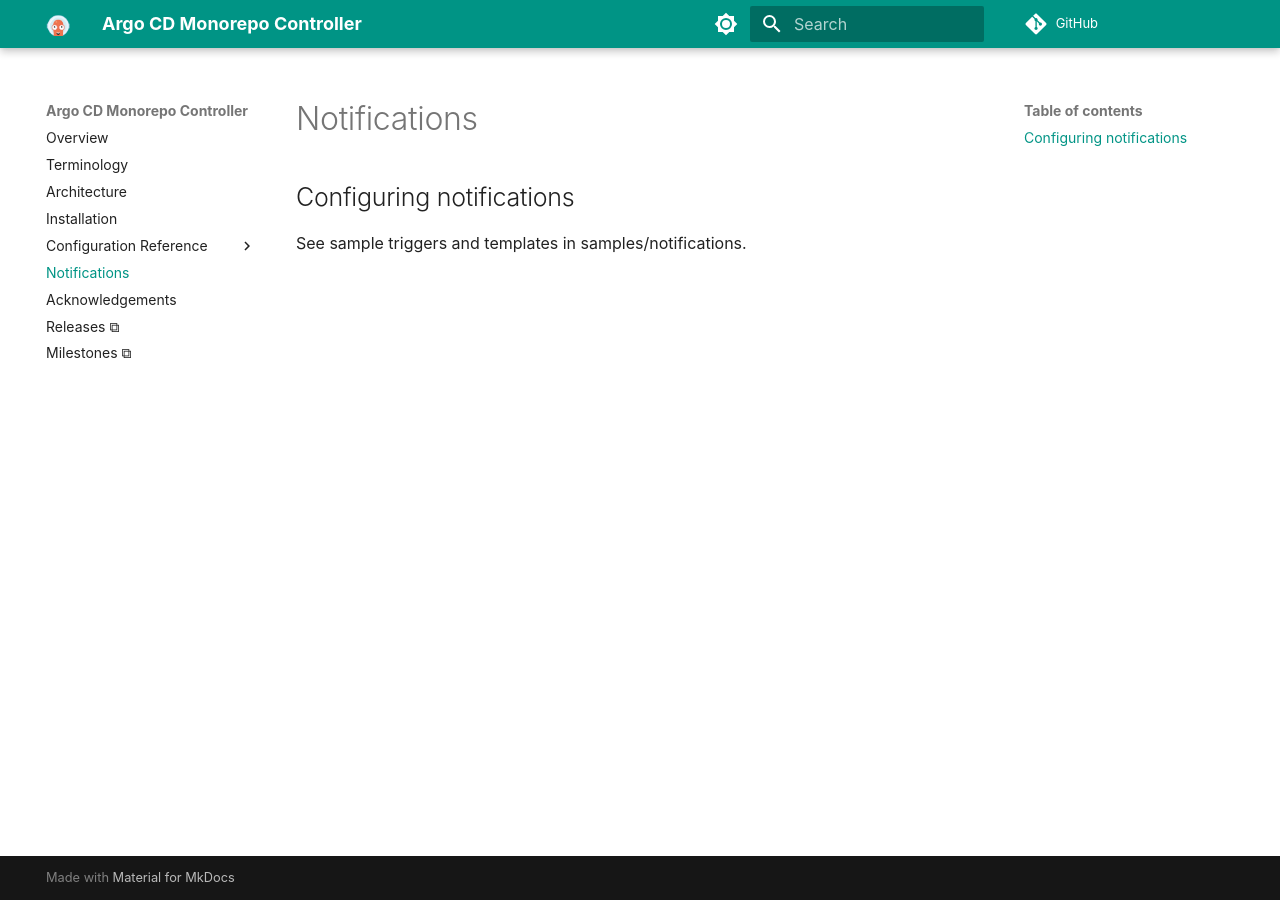
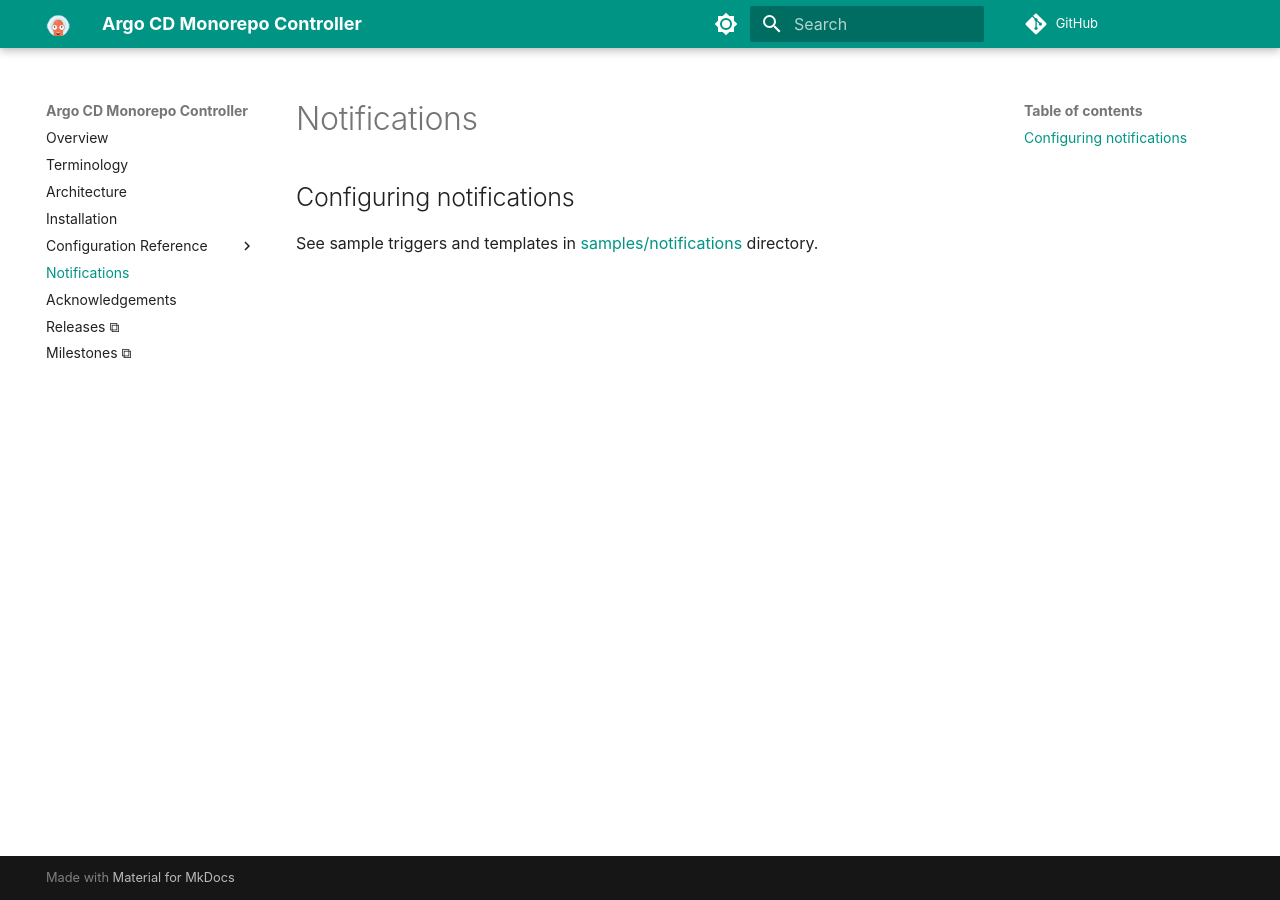
Before and after one commit to dudinea/argocd-monorepo-controller, an MkDocs documentation site: the page built from docs/notifications.md, in a window 1280 px wide. Built offline with MkDocs 1.6.1 and Material for MkDocs 9.7.7, drawn with Linux system fonts in a browser that asks for light colours; comment, search, counter and statistics services are not loaded.

Commit message:
docs: add link to notifications samples
Signed-off-by: Eugene Doudine <eugene.doudine@octopus.com>

```diff
--- a/docs/notifications.md
+++ b/docs/notifications.md
@@ -1,4 +1,4 @@
 
 ## Configuring notifications
 
-See sample triggers and templates in samples/notifications.
+See sample triggers and templates in [samples/notifications](https://github.com/argoproj-labs/argocd-monorepo-controller/tree/main/samples/notifications) directory.
```
